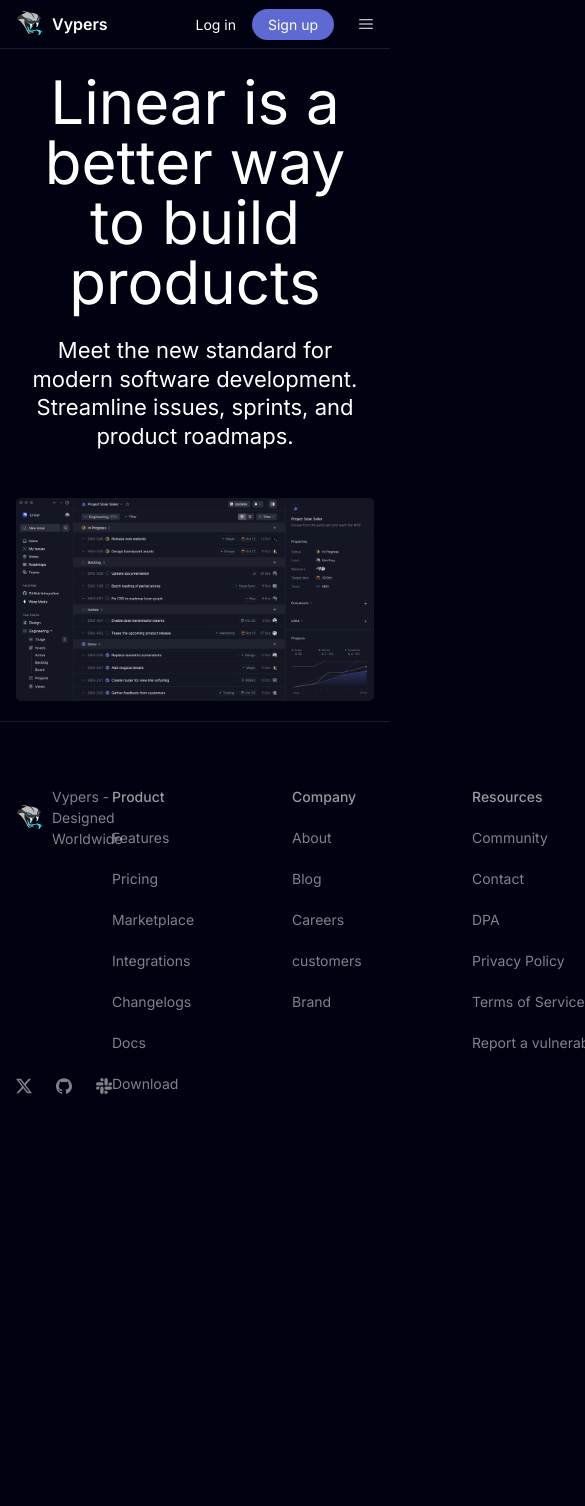
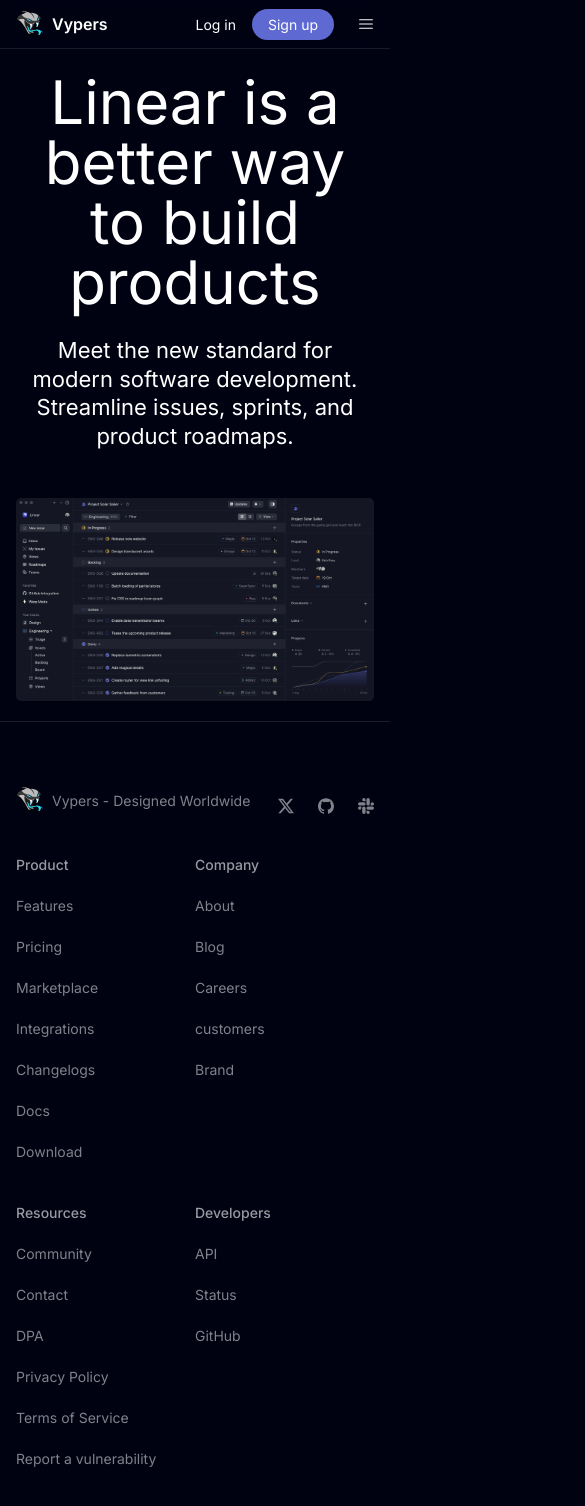
Before and after one commit to Rexpeto/landing-linear, a Next.js app: page / in a window 390 px wide. Shown: the top 1506 px of the page, 585 px wide, since content can reach past the window. Before the commit the page ends 1158 px from the top, so only its background shows below. Built offline with nearby package versions, Linux system fonts and the light colour scheme.

Commit message:
footer responsive

```diff
--- a/components/footer.tsx
+++ b/components/footer.tsx
@@ -7,9 +7,9 @@
 const Footer = () => {
   return (
     <footer className="border-t border-white/10 py-16 mt-5 text-sm">
-      <Container className="flex justify-between">
+      <Container className="flex flex-col lg:flex-row  justify-between">
         <div>
-          <div className="flex h-full flex-col">
+          <div className="flex h-full flex-row lg:flex-col justify-between">
             <div className="flex text-white/50 items-center gap-2">
               <Image src="/logo.svg" alt="Vypers" width={28} height={28} />
               Vypers - Designed Worldwide
@@ -22,11 +22,11 @@
           </div>
         </div>
 
-        <div className="flex">
+        <div className="flex flex-wrap">
           {footerLinks.map((column) => (
             <div
               key={column.title}
-              className="flex flex-col min-w-[18rem] gap-5"
+              className="flex flex-col min-w-[50%] lg:min-w-[18rem] mt-10 lg:mt-0 gap-5"
             >
               <h3 className="font-medium text-white/60">{column.title}</h3>
               {column.links.map((link) => (
```
